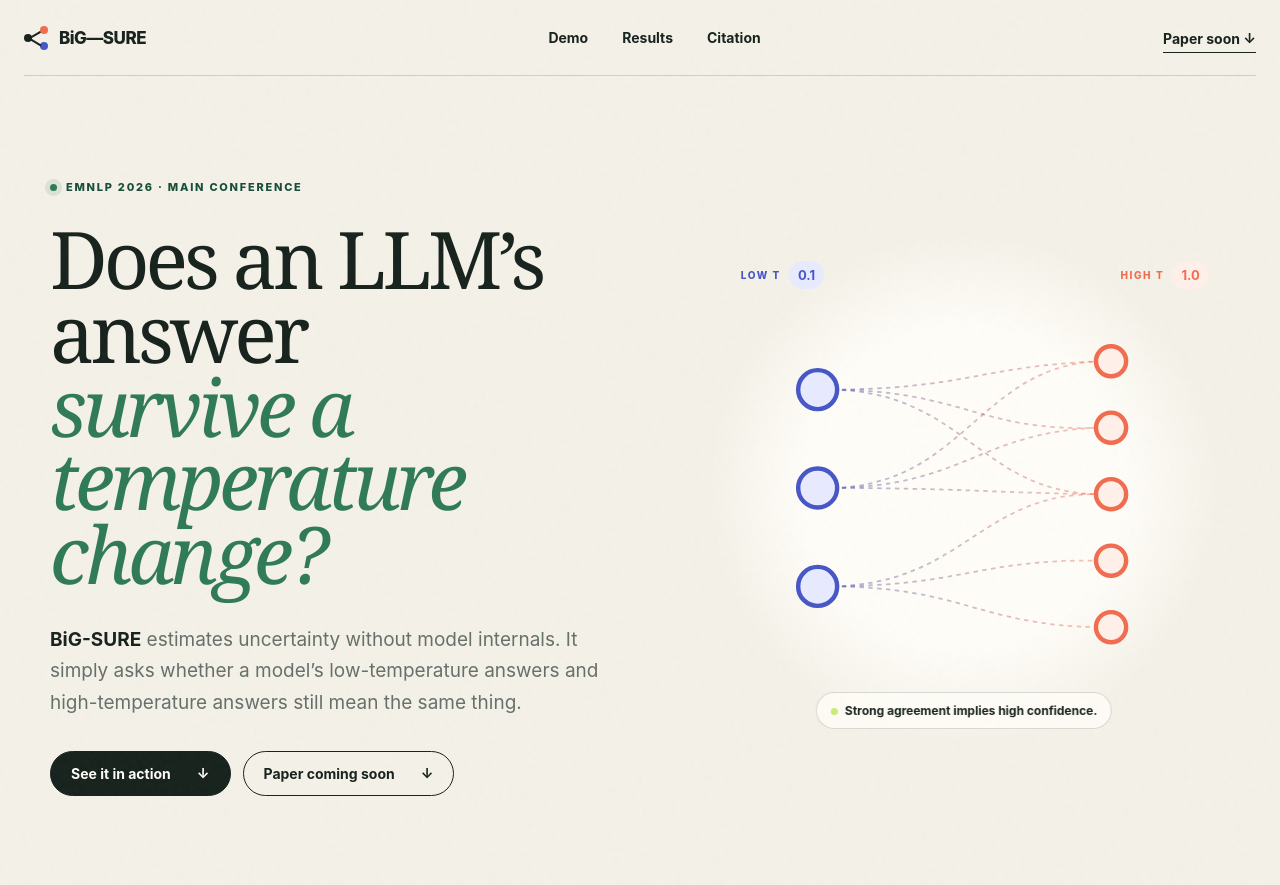
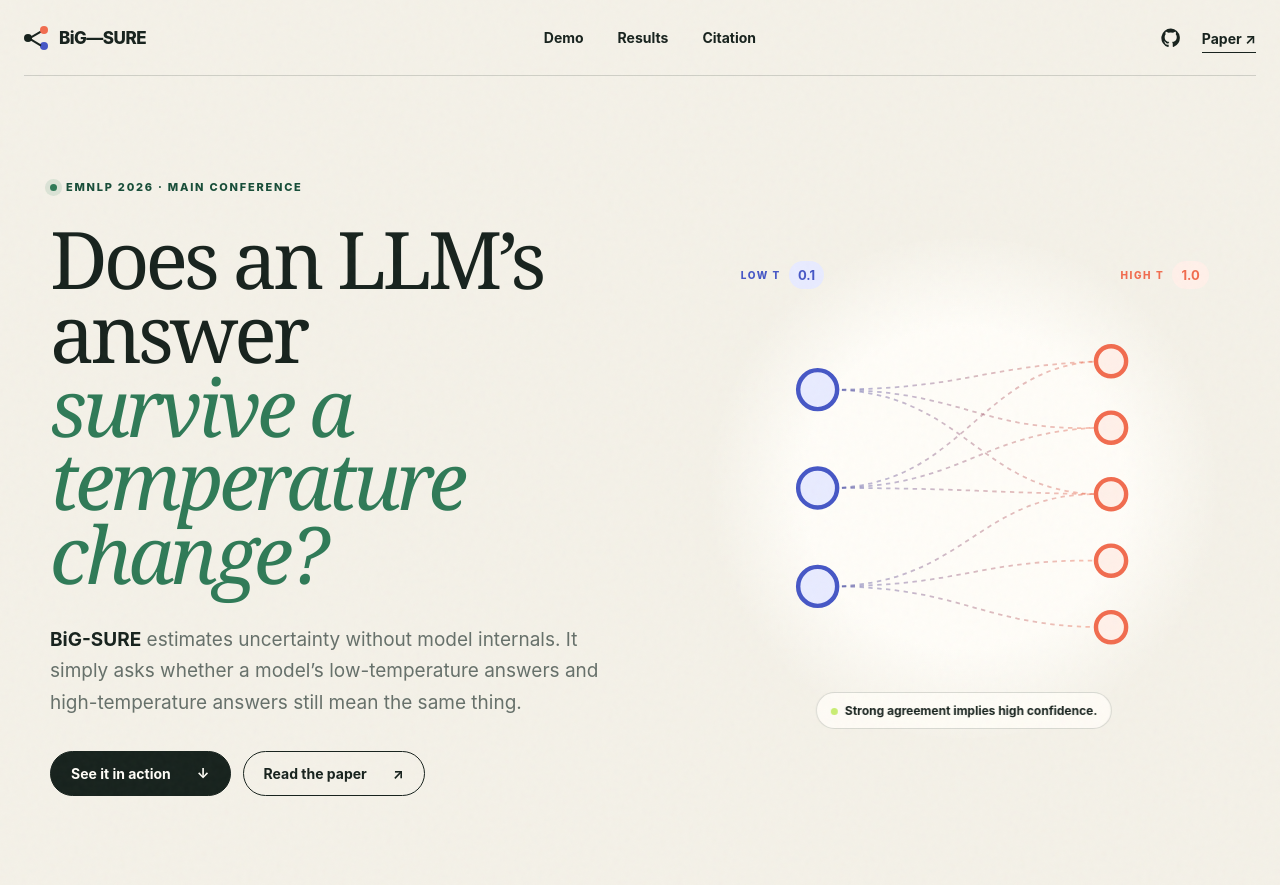
Before and after one commit to iiscleap/iiscleap.github.io, a Jekyll site: the page project-pages/BiG-SURE/index.html, which Jekyll copies as it is, in a window 1280 px wide. Shown: the top 885 px of the page. Built offline with Jekyll 4.4.1, drawn with Linux system fonts in a browser that asks for light colours; some of the changed text lies outside the part shown.

Commit message:
added arxiv

```diff
--- a/project-pages/BiG-SURE/index.html
+++ b/project-pages/BiG-SURE/index.html
@@ -20,7 +20,12 @@
       <a href="#results">Results</a>
       <a href="#citation">Citation</a>
     </nav>
-    <a class="header-paper" href="#citation">Paper soon <span aria-hidden="true">↓</span></a>
+    <div class="header-links">
+      <a class="header-code" href="https://github.com/iiscleap/BiG-SURE" target="_blank" rel="noreferrer" aria-label="BiG-SURE source code on GitHub" title="View code on GitHub">
+        <svg viewBox="0 0 24 24" aria-hidden="true"><path fill="currentColor" d="M12 .7A11.3 11.3 0 0 0 8.4 22.8c.6.1.8-.3.8-.6v-2.2c-3.4.7-4.1-1.4-4.1-1.4-.5-1.4-1.3-1.8-1.3-1.8-1.1-.7.1-.7.1-.7 1.2.1 1.8 1.2 1.8 1.2 1.1 1.8 2.8 1.3 3.5 1 .1-.8.4-1.3.8-1.6-2.7-.3-5.6-1.4-5.6-6a4.7 4.7 0 0 1 1.2-3.1 4.4 4.4 0 0 1 .1-3.1s1-.3 3.1 1.2a10.8 10.8 0 0 1 5.7 0c2.2-1.5 3.1-1.2 3.1-1.2a4.4 4.4 0 0 1 .1 3.1 4.7 4.7 0 0 1 1.2 3.1c0 4.6-2.8 5.7-5.6 6 .4.4.8 1.1.8 2.2v3.2c0 .4.2.7.8.6A11.3 11.3 0 0 0 12 .7Z"/></svg>
+      </a>
+      <a class="header-paper" href="https://arxiv.org/abs/2608.30646" target="_blank" rel="noreferrer">Paper <span aria-hidden="true">↗</span></a>
+    </div>
   </header>
 
   <main id="top">
@@ -31,7 +36,7 @@
         <p class="dek"><strong>BiG-SURE</strong> estimates uncertainty without model internals. It simply asks whether a model’s low-temperature answers and high-temperature answers still mean the same thing.</p>
         <div class="hero-actions">
           <a class="button button-dark" href="#demo">See it in action <span aria-hidden="true">↓</span></a>
-          <a class="button button-light" href="#citation">Paper coming soon <span aria-hidden="true">↓</span></a>
+          <a class="button button-light" href="https://arxiv.org/abs/2608.30646" target="_blank" rel="noreferrer">Read the paper <span aria-hidden="true">↗</span></a>
         </div>
       </div>
       <div class="hero-visual" aria-label="Cross-temperature agreement illustration">
@@ -186,12 +191,15 @@
 
     <section class="citation-section" id="citation">
       <div class="shell citation-grid">
-        <div><span class="kicker kicker-light">BibTeX</span><h2>Cite the work.</h2><p>Author details and archival links can be inserted here when the paper is de-anonymized.</p></div>
-        <div class="code-card"><button id="copy-citation" type="button">Copy <span aria-hidden="true">⧉</span></button><pre><code id="citation-code">@inproceedings{bigsure2026,
-  title     = {BiG-SURE: Bipartite Graph Spectral Energy for
-               Uncertainty and Reliability Estimation of LLMs},
-  booktitle = {Proceedings of EMNLP},
-  year      = {2026}
+        <div><span class="kicker kicker-light">BibTeX</span><h2>Cite the work.</h2><p>Use the following BibTeX entry to cite BiG-SURE.</p></div>
+        <div class="code-card"><button id="copy-citation" type="button">Copy <span aria-hidden="true">⧉</span></button><pre><code id="citation-code">@misc{bhattacharya2026bigsurebipartitegraph,
+  title        = {BiG-SURE - Bipartite Graph for Semantic Uncertainty and Reliability Estimation of LLMs},
+  author       = {Debarpan Bhattacharya and Malay Phadke and Sriram Ganapathy},
+  year         = {2026},
+  eprint       = {2608.30646},
+  archivePrefix = {arXiv},
+  primaryClass = {cs.CL},
+  url          = {https://arxiv.org/abs/2608.30646}
 }</code></pre></div>
       </div>
     </section>
--- a/project-pages/BiG-SURE/styles.css
+++ b/project-pages/BiG-SURE/styles.css
@@ -35,7 +35,7 @@
 .brand-mark::before { top: 11px; transform: rotate(-31deg); }.brand-mark::after { top: 12px; transform: rotate(31deg); }
 .site-header nav { display: flex; gap: 34px; font-size: 14px; font-weight: 650; }
 .site-header nav a { position: relative; }.site-header nav a::after { content: ""; position: absolute; height: 1px; left: 0; right: 100%; bottom: -5px; background: var(--ink); transition: right .25s; }.site-header nav a:hover::after { right: 0; }
-.header-paper { font-size: 14px; border-bottom: 1px solid var(--ink); padding: 8px 0 5px; font-weight: 750; }
+.header-links { display: flex; align-items: center; gap: 14px; } .header-code { width: 34px; height: 34px; display: grid; place-items: center; border-radius: 50%; transition: background .2s, transform .2s; } .header-code:hover { background: rgba(23,34,29,.08); transform: translateY(-1px); } .header-code svg { width: 20px; height: 20px; } .header-paper { font-size: 14px; border-bottom: 1px solid var(--ink); padding: 8px 0 5px; font-weight: 750; }
 
 .hero { min-height: 700px; padding: 104px 0 92px; display: grid; grid-template-columns: 1.04fr .96fr; align-items: center; gap: 72px; }
 .eyebrow, .kicker { text-transform: uppercase; font-size: 11px; letter-spacing: .16em; font-weight: 800; }
```
